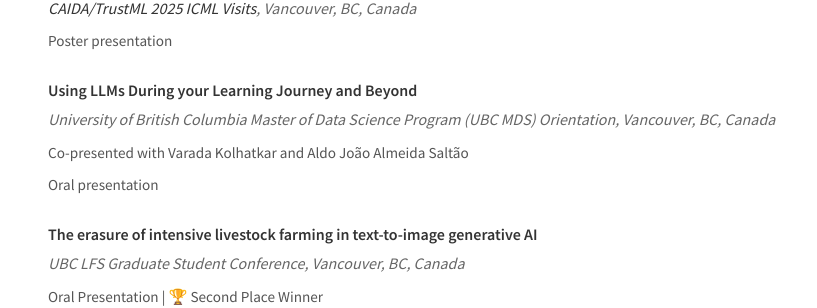
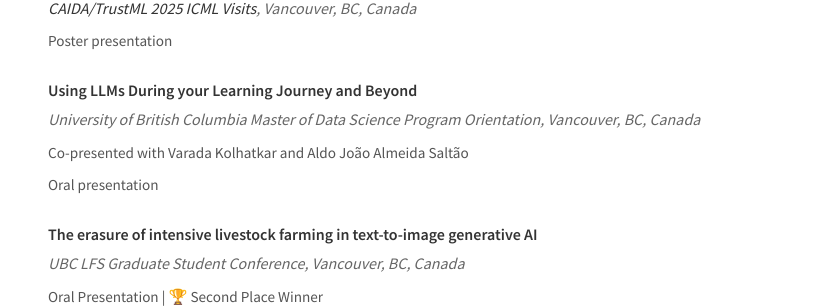
Before and after one commit to skysheng7/skysheng7.github.io, a Jekyll site: the page built from speaking.html, in a window 1280 px wide and 900 px high, scrolled down 675 px. Shown: the part 151-459 px from the top of the window, without its empty margins (140-957 px from the left). Built offline with Jekyll 4.4.1, drawn with Linux system fonts in a browser that asks for light colours.

Commit message:
update cv

```diff
--- a/speaking.html
+++ b/speaking.html
@@ -37,7 +37,7 @@
 
     <div class="talk-item">
         <div class="talk-title">Using LLMs During your Learning Journey and Beyond</div>
-        <div class="talk-venue">University of British Columbia Master of Data Science Program (UBC MDS) Orientation, Vancouver, BC, Canada</div>
+        <div class="talk-venue">University of British Columbia Master of Data Science Program Orientation, Vancouver, BC, Canada</div>
         <div class="talk-description">Co-presented with Varada Kolhatkar and Aldo João Almeida Saltão</div>
         <div class="talk-description">Oral presentation</div>
     </div>
```
Also changed, not shown: 2 other files.
